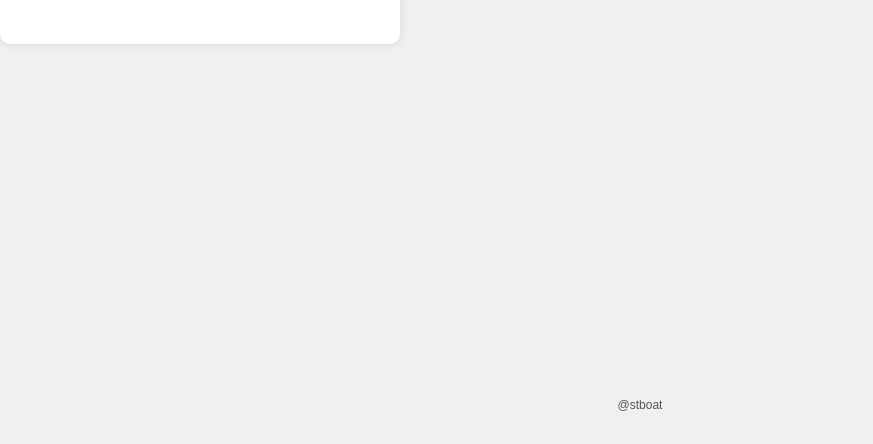
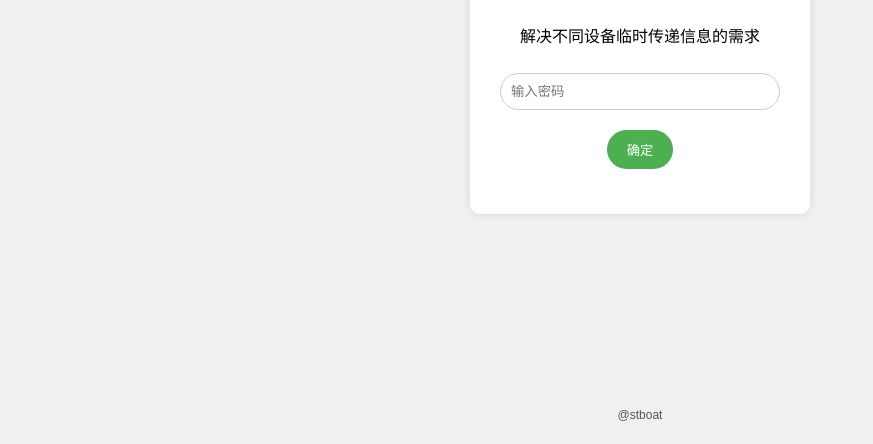
Before and after one commit to messsage/massage, a plain HTML site: page index.html in a window 1280 px wide. Shown: the part 356-800 px from the top of the page, without its empty margins (0-873 px from the left). Drawn offline with Linux system fonts and the light colour scheme.

Commit message:
Update style.css

```diff
--- a/style.css
+++ b/style.css
@@ -1,14 +1,16 @@
 body {
     font-family: Arial, sans-serif;
     background-color: #f0f0f0;
-    text-align: center;
+    display: flex;
+    justify-content: center;
+    align-items: center;
+    height: 100vh;
     margin: 0;
-    padding: 0;
 }
 
 #login, #chat {
-    width: 100%; /* 默认全屏 */
-    max-width: 400px;
+    width: 300px; /* 固定宽度 */
+    height: 300px; /* 固定高度，确保正方形 */
     padding: 20px;
     border-radius: 10px;
     background-color: white;
@@ -17,8 +19,6 @@ body {
     flex-direction: column;
     align-items: center;
     justify-content: center;
-    height: 100vh;
-    box-sizing: border-box;
 }
 
 input[type="password"], input[type="text"] {
@@ -47,7 +47,7 @@ button:hover {
 
 #messages {
     margin-top: 20px;
-    max-height: 300px;
+    max-height: 150px; /* 限制高度，使其适合正方形 */
     overflow-y: auto;
     border: 1px solid #ccc;
     border-radius: 10px;
@@ -56,27 +56,10 @@ button:hover {
 }
 
 .developer {
-    margin-top: 20px;
     font-size: 12px;
     color: #555;
+    position: absolute;
+    bottom: 10px;
+    width: 100%;
     text-align: center;
-    position: absolute;
-    bottom: 20px;
-    left: 0;
-    right: 0;
 }
-
-/* 手机端样式 */
-@media only screen and (max-width: 768px) {
-    #login, #chat {
-        width: 100%; /* 手机端全屏 */
-    }
-}
-
-/* 桌面端样式 */
-@media only screen and (min-width: 769px) {
-    #login, #chat {
-        width: 400px; /* 桌面端固定宽度，正方形效果 */
-        height: 400px;
-    }
-}
```
